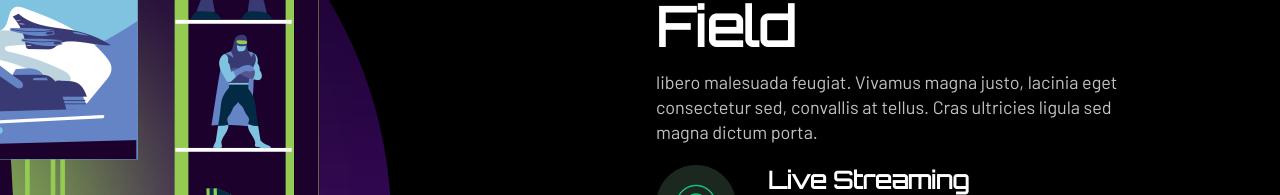
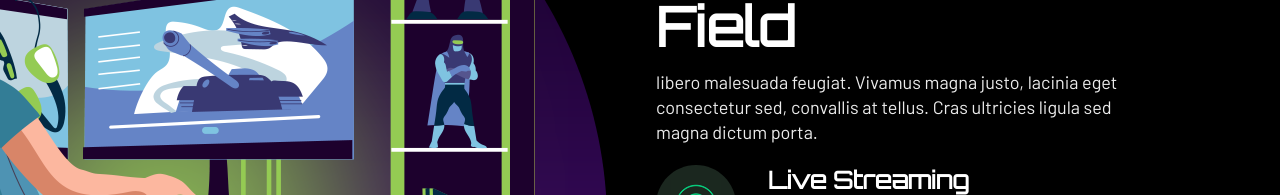
Before and after one commit to giordanofabrizii/proj-html-vuejs, a Vue app: page / in a window 1280 px wide. Shown: the part 538-733 px from the top of the page. Built offline with nearby package versions, Linux system fonts and the light colour scheme.

Commit message:
fixed image container

```diff
--- a/src/components/MainFirstSection.vue
+++ b/src/components/MainFirstSection.vue
@@ -35,8 +35,9 @@ export default{
 </script>
 
 <template>
+    <section>
         <!-- Make your mark -->
-    <div class=".small-container">
+        <div class="small-container">
             <div class="image-container">
                 <img src="../assets/img/features-illus.png" alt="features-illus">
             </div>
@@ -66,23 +67,29 @@ export default{
                 </div>
             </div>
         </div>
-
-
+    </section>
 </template>
 
 <style lang="scss" scoped>
-    .\.small-container{
+@use '../styles/partials/mixins' as *;
+@use '../styles/partials/variables' as *;
+@use '../styles/general.scss' as *;
+
+section{
+    background-color: $black;
+}
+    .small-container{
         display: flex;
-        background-color: #000000;
         color: white;
         padding: 7rem 5rem;
 
         .image-container{
             width: 50%;
+            position: relative;
 
             img{
                 position: absolute;
-                right: 55.5rem;
+                right: 2rem;
 
             }
         }
@@ -93,7 +100,7 @@ export default{
             padding: 0 3.5rem 0 1rem;;
 
             h1{
-                color: #94cb53;
+                color: $light-green;
                 font-size: 24px;
             }
 
@@ -103,7 +110,7 @@ export default{
             }
 
             p{
-                color: #c2c2c2;
+                color: $gray;
                 font-size: 18px;
                 margin-bottom: 20px;
                 line-height: 25px;
```
Lines whose indentation alone changed are shown as unchanged.
